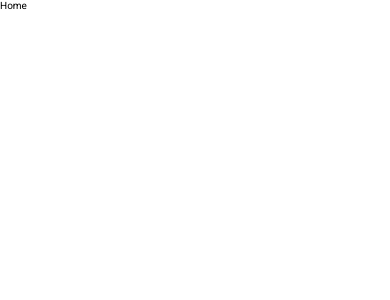
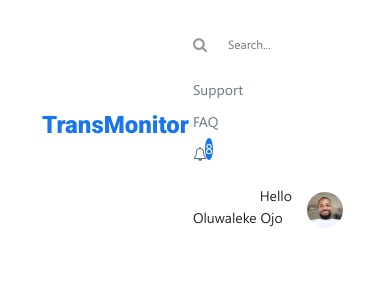
Before and after one commit to orsdev/transmonitordashboard, a React (Create React App) app: page / in a window 390 px wide. Shown: the top 300 px of the page. Built offline with nearby package versions, Linux system fonts and the light colour scheme.

Commit message:
navbar component added to app

```diff
--- a/src/App.js
+++ b/src/App.js
@@ -1,5 +1,6 @@
 import React from 'react';
 import Dashboard from './views/dashboard';
+import 'antd/dist/antd.css';
 import './assets/css/style.css';
 
 function App() {
--- a/src/assets/css/style.css
+++ b/src/assets/css/style.css
@@ -1,3 +1,135 @@
+.navbar {
+  background: #fff;
+  padding: 15px 0;
+  padding-right: 70px;
+  padding-left: 42px;
+  display: flex;
+  align-items: center;
+}
+.navbar-logo {
+  font-weight: 900;
+  font-size: 2.4rem;
+  color: #1875f0;
+}
+.navbar-collapse {
+  display: flex;
+  align-items: center;
+  padding-left: 50px;
+  font-family: "Segoe UI Regular";
+}
+.navbar-search-form {
+  width: 130px;
+}
+.navbar-search-form form {
+  display: flex;
+  align-items: center;
+}
+.navbar-search-form form i {
+  color: #979797;
+  width: 30%;
+  font-size: 1.5rem;
+}
+.navbar-search-form form input {
+  width: 70%;
+  border: none;
+  padding: 5px;
+  font-size: 1.2rem;
+  color: #979797;
+}
+.navbar-link {
+  width: calc(100% - 310px);
+  padding-right: 50px;
+  text-align: right;
+}
+.navbar-link a {
+  display: inline-block;
+  color: #647787;
+  font-size: 1.4rem;
+  width: 60px;
+}
+.navbar-link a[href="#bell"] {
+  position: relative;
+}
+.navbar-link a[href="#bell"] span {
+  position: absolute;
+  top: -5px;
+  right: -5px;
+  display: inline-block;
+  background: #1875f0;
+  color: white;
+  border-radius: 50%;
+  -webkit-border-radius: 50%;
+  -moz-border-radius: 50%;
+  -ms-border-radius: 50%;
+  -o-border-radius: 50%;
+}
+.navbar-user {
+  display: flex;
+  align-items: center;
+  width: 180px;
+  color: #647787;
+}
+.navbar-user span {
+  display: inline-block;
+  padding: 0 10px;
+  text-align: right;
+  width: 100%;
+}
+.navbar-user img {
+  border-radius: 50%;
+  -webkit-border-radius: 50%;
+  -moz-border-radius: 50%;
+  -ms-border-radius: 50%;
+  -o-border-radius: 50%;
+  width: 36px;
+  height: 36px;
+  object-fit: contain;
+}
+
+@media (max-width: 991px) {
+  .navbar-collapse {
+    display: block;
+    padding-left: 0;
+  }
+  .navbar-search-form {
+    width: 100%;
+    margin-bottom: 15px;
+    margin-top: 15px;
+  }
+  .navbar-search-form form i {
+    width: 30px;
+  }
+  .navbar-link {
+    margin-bottom: 15px;
+    margin-top: 15px;
+    text-align: left;
+    width: 100%;
+  }
+  .navbar-link a {
+    width: 100%;
+    margin: 5px 0;
+  }
+  .navbar-link a[href="#bell"] {
+    width: 15px;
+  }
+  .navbar-user {
+    width: 150px;
+  }
+  .navbar-user span {
+    padding: 0;
+  }
+  .navbar-user span:first-child {
+    padding-right: 15px;
+  }
+  .navbar-user span:last-child {
+    text-align: left;
+  }
+}
+@media (max-width: 320px) {
+  .navbar-logo {
+    font-size: 1.8rem;
+  }
+}
 @font-face {
   font-family: "Segoe UI Regular";
   font-style: normal;
--- /dev/null
+++ b/src/assets/sass/components/_navbar.scss
@@ -0,0 +1,161 @@
+.navbar {
+  background: $white;
+  padding: 15px 0;
+  padding-right: 70px;
+  padding-left: 42px;
+  display: flex;
+  align-items: center;
+
+  &-logo {
+    font-weight: 900;
+    font-size: 2.4rem;
+    color: $blue;
+  }
+
+  &-collapse {
+    display: flex;
+    align-items: center;
+    padding-left: 50px;
+    font-family: 'Segoe UI Regular';
+  }
+
+  &-search-form {
+    width: 130px;
+
+    form {
+      display: flex;
+      align-items: center;
+
+      i {
+        color: $grey;
+        width: 30%;
+        font-size: 1.5rem;
+      }
+
+      input {
+        width: 70%;
+        border: none;
+        padding: 5px;
+        font-size: 1.2rem;
+        color: $grey;
+      }
+    }
+  }
+
+  &-link {
+    width: calc(100% - 310px);
+    padding-right: 50px;
+    text-align: right;
+
+    a {
+      display: inline-block;
+      color: $teal;
+      font-size: 1.4rem;
+      width: 60px;
+
+      &[href='#bell'] {
+        position: relative;
+
+        span {
+          position: absolute;
+          top: -5px;
+          right: -5px;
+          display: inline-block;
+          background: $blue;
+          color: white;
+          border-radius: 50%;
+          -webkit-border-radius: 50%;
+          -moz-border-radius: 50%;
+          -ms-border-radius: 50%;
+          -o-border-radius: 50%;
+        }
+      }
+    }
+  }
+
+  &-user {
+    display: flex;
+    align-items: center;
+    width: 180px;
+    color: $teal;
+
+    span {
+      display: inline-block;
+      padding: 0 10px;
+      text-align: right;
+      width: 100%;
+    }
+
+    img {
+      border-radius: 50%;
+      -webkit-border-radius: 50%;
+      -moz-border-radius: 50%;
+      -ms-border-radius: 50%;
+      -o-border-radius: 50%;
+      width: 36px;
+      height: 36px;
+      object-fit: contain;
+    }
+  }
+}
+
+@media (max-width: 991px) {
+  .navbar {
+    &-collapse {
+      display: block;
+      padding-left: 0;
+    }
+
+    &-search-form {
+      width: 100%;
+      margin-bottom: 15px;
+      margin-top: 15px;
+
+      form {
+        i {
+          width: 30px;
+        }
+      }
+    }
+
+    &-link {
+      margin-bottom: 15px;
+      margin-top: 15px;
+      text-align: left;
+      width: 100%;
+
+      a {
+        width: 100%;
+        margin: 5px 0;
+
+        &[href='#bell'] {
+          width: 15px;
+        }
+      }
+    }
+
+    &-user {
+      width: 150px;
+
+      span {
+        padding: 0;
+
+        &:first-child {
+          padding-right: 15px;
+        }
+
+        &:last-child {
+          text-align: left;
+        }
+      }
+    }
+  }
+}
+
+@media (max-width: 320px) {
+  .navbar {
+    &-logo {
+      font-size: 1.8rem;
+    }
+  }
+}
--- a/src/assets/sass/style.scss
+++ b/src/assets/sass/style.scss
@@ -1,3 +1,5 @@
+@import './includes/colors';
+@import './components/navbar';
 
 @font-face {
   font-family: 'Segoe UI Regular';
--- /dev/null
+++ b/src/components/navbar.js
@@ -0,0 +1,39 @@
+import React from 'react';
+import Avatar from '../assets/images/user.png';
+
+function Header() {
+  return (
+    <nav className="navbar navbar-expand-lg navbar-light">
+      <a className="navbar-logo text-decoration-none" href="#home">TransMonitor</a>
+      <button className="navbar-toggler d-lg-none" type="button" data-toggle="collapse" data-target="#collapsibleNavId" aria-controls="collapsibleNavId"
+        aria-expanded="false" aria-label="Toggle navigation">
+        <span className="navbar-toggler-icon"></span>
+      </button>
+      <div className="collapse navbar-collapse" id="collapsibleNavId">
+        <div className="navbar-search-form">
+          <form action="" className="searh">
+            <i className="fa fa-search" aria-hidden="true"></i>
+            <input type="search" name="search" id="search" placeholder="Search..." />
+          </form>
+        </div>
+        <div className="navbar-link">
+          <a href="#support">Support</a>
+          <a href="#faq">FAQ</a>
+          <a href="#bell">
+            <i className="fa fa-bell-o" aria-hidden="true"></i>
+            <span className="badge">8</span>
+          </a>
+        </div>
+        <div className="navbar-user">
+          <h4 className="navbar-user-name">
+            <span>Hello</span>
+            <span>Oluwaleke Ojo</span>
+          </h4>
+          <img src={Avatar} alt="Oluwaleke Ojo" />
+        </div>
+      </div>
+    </nav>
+  )
+}
+
+export default Header;
--- a/src/views/dashboard.js
+++ b/src/views/dashboard.js
@@ -1,10 +1,11 @@
 import React from 'react';
+import Navbar from '../components/navbar';
 
 function Dashboard() {
   return (
-   <>
-   Home
-   </>
+    <>
+      <Navbar />
+    </>
   )
 }
 
```
